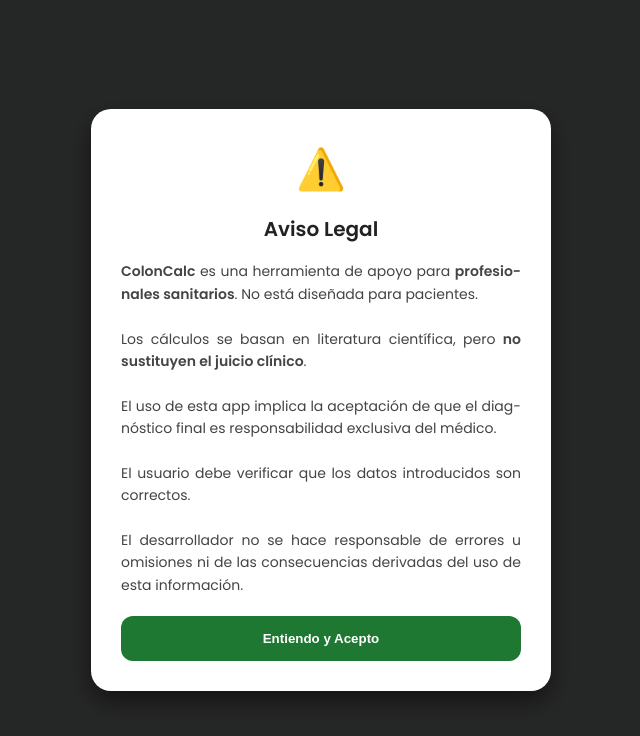
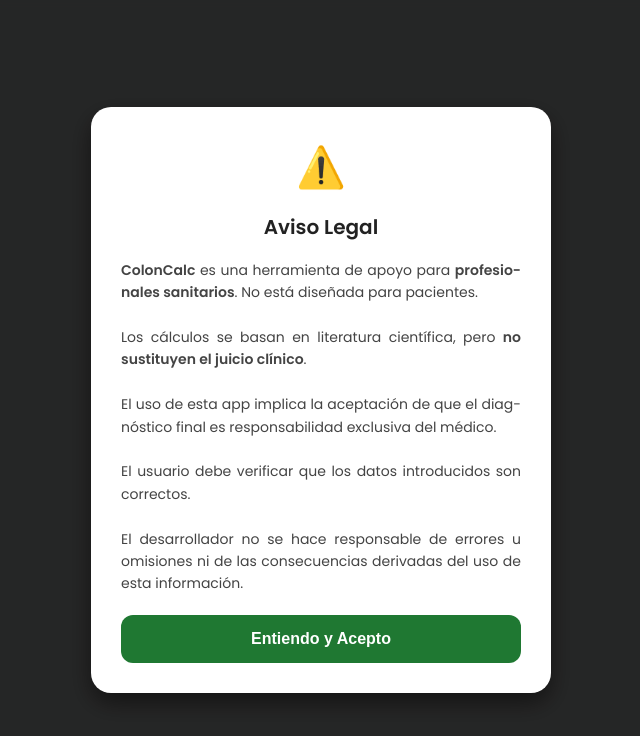
Before and after one commit to DoctorCalc/ColonCalcApp, a website: page www/index.html in a window 1280 px wide. Shown: the whole page, without its empty margins (319-959 px from the left). Drawn offline with Linux system fonts and the light colour scheme.

Commit message:
Actualizada calculadora.html e index.html con cambios mínimos

```diff
--- a/www/index.html
+++ b/www/index.html
@@ -146,7 +146,7 @@
             El usuario debe verificar que los datos introducidos son correctos.<br><br>
             El desarrollador no se hace responsable de errores u omisiones ni de las consecuencias derivadas del uso de esta información.
             </div>
-            <button id="btnAceptarLegal" style="width:100%; background-color:#1f7832; color:white; border:none; padding:15px; border-radius:12px; font-weight:bold; cursor:pointer;">
+            <button id="btnAceptarLegal" style="width:100%; background-color:#1f7832; color:white; border:none; padding:15px; border-radius:12px; font-size:16px; font-weight:bold; cursor:pointer;">
                 Entiendo y Acepto
             </button>
         </div>
```
Also changed, not shown: www/Calculadora.html (+1 -1 lines), www/manifest.json.
